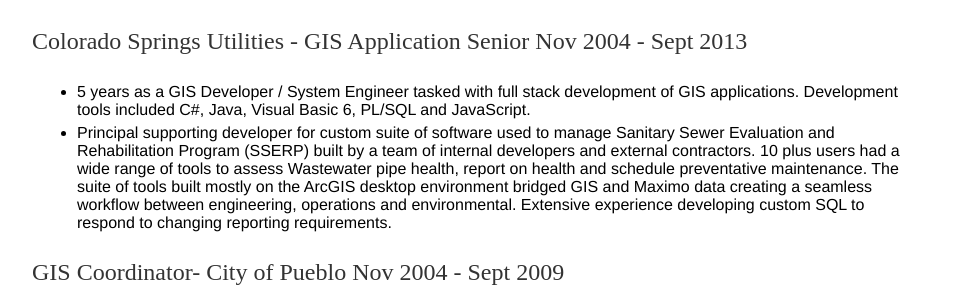
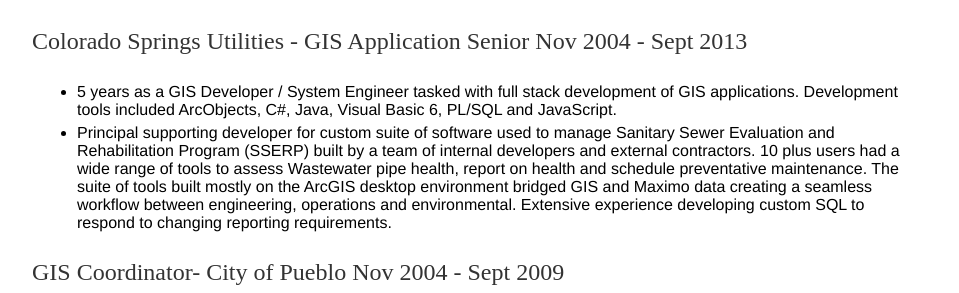
Before and after one commit to butchberlemann/butchberlemann.github.io, a Jekyll site: the page built from cv/cv.html, in a window 1280 px wide. Shown: the part 1144-1437 px from the top of the page, without its empty margins (160-1119 px from the left). Built offline with Jekyll 4.4.1, drawn with Linux system fonts in a browser that asks for light colours.

Commit message:
Update cv.html

```diff
--- a/cv/cv.html
+++ b/cv/cv.html
@@ -42,7 +42,7 @@
 
 <p> Colorado Springs Utilities - GIS Application Senior      		                           Nov 2004 - Sept 2013 </p>
 <ul>
-  <li class="detail" > 5 years as a GIS Developer / System Engineer tasked with full stack development of GIS applications. Development tools included C#, Java, Visual Basic 6, PL/SQL and JavaScript.  </li>
+  <li class="detail" > 5 years as a GIS Developer / System Engineer tasked with full stack development of GIS applications. Development tools included ArcObjects, C#, Java, Visual Basic 6, PL/SQL and JavaScript.  </li>
   <li class="detail" > Principal supporting developer for custom suite of software used to manage Sanitary Sewer Evaluation and Rehabilitation Program (SSERP) built by a team of internal developers and external contractors. 10 plus users had a wide range of tools to assess Wastewater pipe health, report on health and schedule preventative maintenance. The suite of tools built mostly on the ArcGIS desktop environment bridged GIS and Maximo data creating a seamless workflow between engineering, operations and environmental. Extensive experience developing custom SQL to respond to changing reporting requirements.</li>
 </ul>
 
```
